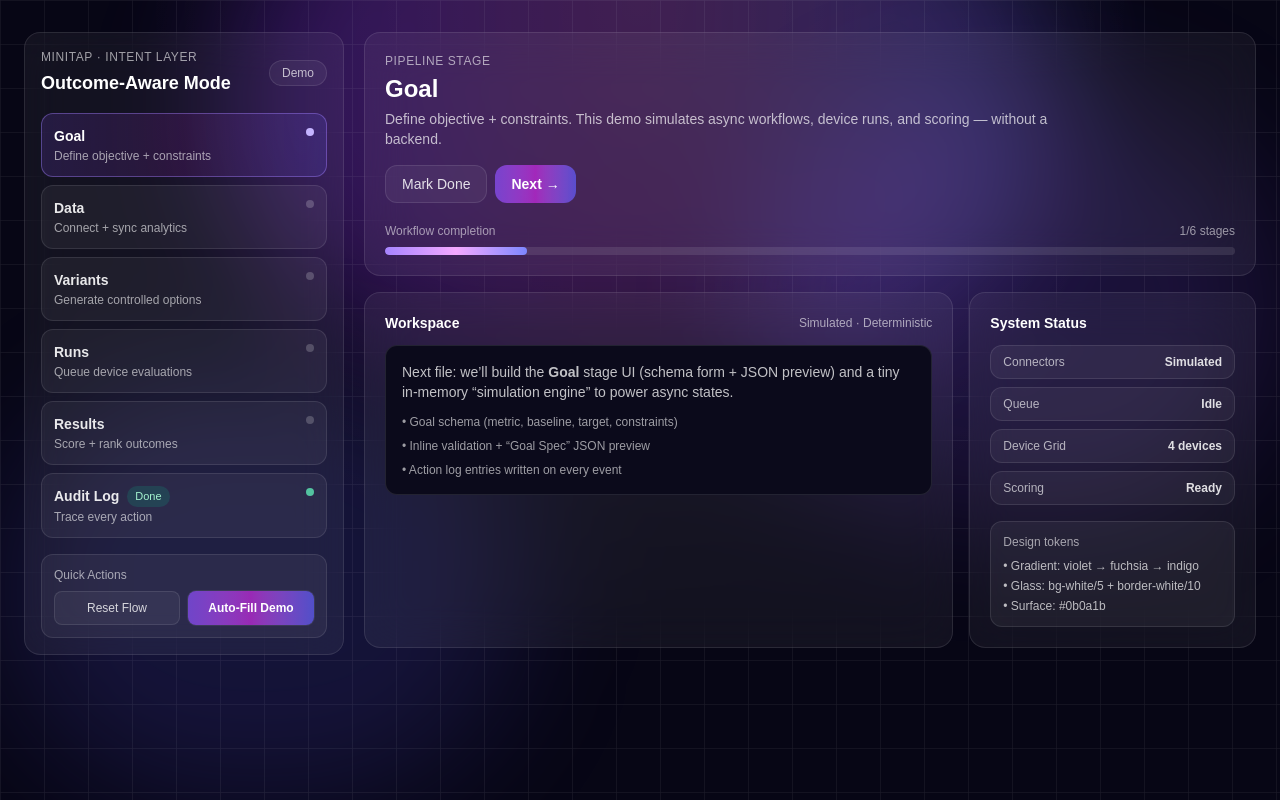
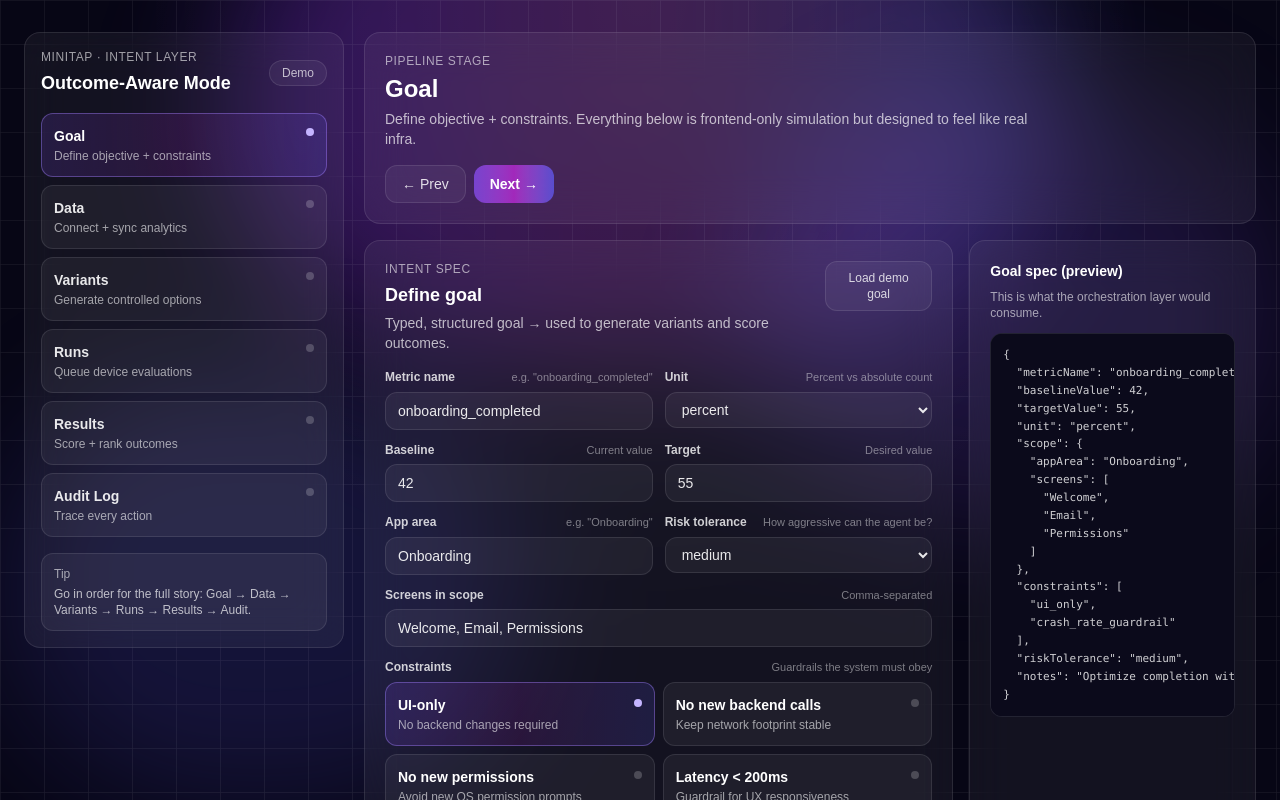
Before and after one commit to AntipasBen23/minitap-feature-demo, a Next.js app: page / in a window 1280 px wide. Shown: the top 800 px of the page. Built offline with nearby package versions, Linux system fonts and the light colour scheme.

Commit message:
updateed root page

```diff
--- a/src/app/page.tsx
+++ b/src/app/page.tsx
@@ -2,6 +2,13 @@
 "use client";
 
 import React, { useMemo, useState } from "react";
+
+import GoalStage from "@/components/goal/GoalStage";
+import DataStage from "@/components/data/DataStage";
+import VariantsStage from "@/components/variants/VariantsStage";
+import RunsStage from "@/components/runs/RunsStage";
+import ResultsStage from "@/components/results/ResultsStage";
+import AuditStage from "@/components/audit/AuditStage";
 
 type StageKey = "goal" | "data" | "variants" | "runs" | "results" | "audit";
 
@@ -20,14 +27,6 @@ function cx(...parts: Array<string | false | null | undefined>) {
 
 export default function Page() {
   const [stage, setStage] = useState<StageKey>("goal");
-  const [progress, setProgress] = useState<Record<StageKey, boolean>>({
-    goal: false,
-    data: false,
-    variants: false,
-    runs: false,
-    results: false,
-    audit: true,
-  });
 
   const stageMeta = useMemo(
     () => STAGES.find((s) => s.key === stage)!,
@@ -36,7 +35,7 @@ export default function Page() {
 
   return (
     <main className="min-h-screen bg-[#070615] text-white">
-      {/* Background (minitap-ish: violet/indigo glow + glass) */}
+      {/* Background (purple/indigo glass) */}
       <div className="pointer-events-none fixed inset-0">
         <div className="absolute -top-40 left-1/2 h-[520px] w-[820px] -translate-x-1/2 rounded-full bg-gradient-to-r from-violet-600/30 via-fuchsia-500/20 to-indigo-500/30 blur-3xl" />
         <div className="absolute bottom-0 left-0 h-[420px] w-[520px] rounded-full bg-indigo-500/15 blur-3xl" />
@@ -45,7 +44,6 @@ export default function Page() {
         <div className="absolute inset-0 opacity-[0.08] [background-image:linear-gradient(to_right,rgba(255,255,255,0.7)_1px,transparent_1px),linear-gradient(to_bottom,rgba(255,255,255,0.7)_1px,transparent_1px)] [background-size:44px_44px]" />
       </div>
 
-      {/* Content */}
       <div className="relative mx-auto flex min-h-screen w-full max-w-7xl gap-5 px-4 py-6 md:px-6 md:py-8">
         {/* Sidebar */}
         <aside className="hidden w-[320px] shrink-0 md:block">
@@ -67,7 +65,6 @@ export default function Page() {
             <div className="mt-4 space-y-2">
               {STAGES.map((s) => {
                 const active = s.key === stage;
-                const done = progress[s.key];
                 return (
                   <button
                     key={s.key}
@@ -81,20 +78,13 @@ export default function Page() {
                   >
                     <div className="flex items-start justify-between gap-3">
                       <div>
-                        <div className="flex items-center gap-2">
-                          <span
-                            className={cx(
-                              "text-sm font-semibold",
-                              active ? "text-white" : "text-white/90"
-                            )}
-                          >
-                            {s.label}
-                          </span>
-                          {done && (
-                            <span className="rounded-full bg-emerald-400/15 px-2 py-0.5 text-[11px] text-emerald-200">
-                              Done
-                            </span>
+                        <div
+                          className={cx(
+                            "text-sm font-semibold",
+                            active ? "text-white" : "text-white/90"
                           )}
+                        >
+                          {s.label}
                         </div>
                         <div className="mt-0.5 text-xs text-white/60">
                           {s.desc}
@@ -104,11 +94,7 @@ export default function Page() {
                       <div
                         className={cx(
                           "mt-0.5 h-2 w-2 rounded-full",
-                          active
-                            ? "bg-violet-300"
-                            : done
-                            ? "bg-emerald-300/80"
-                            : "bg-white/20"
+                          active ? "bg-violet-300" : "bg-white/20"
                         )}
                       />
                     </div>
@@ -118,46 +104,18 @@ export default function Page() {
             </div>
 
             <div className="mt-4 rounded-xl border border-white/10 bg-white/5 p-3">
-              <div className="text-xs text-white/60">Quick Actions</div>
-              <div className="mt-2 grid grid-cols-2 gap-2">
-                <button
-                  onClick={() =>
-                    setProgress((p) => ({
-                      ...p,
-                      goal: true,
-                      data: false,
-                      variants: false,
-                      runs: false,
-                      results: false,
-                    }))
-                  }
-                  className="rounded-lg border border-white/10 bg-white/5 px-3 py-2 text-xs text-white/80 hover:bg-white/10"
-                >
-                  Reset Flow
-                </button>
-                <button
-                  onClick={() =>
-                    setProgress((p) => ({
-                      ...p,
-                      goal: true,
-                      data: true,
-                      variants: true,
-                      runs: true,
-                      results: true,
-                    }))
-                  }
-                  className="rounded-lg bg-gradient-to-r from-violet-500/70 via-fuchsia-500/60 to-indigo-500/70 px-3 py-2 text-xs font-semibold text-white shadow-[0_0_0_1px_rgba(255,255,255,0.08)] hover:brightness-110"
-                >
-                  Auto-Fill Demo
-                </button>
+              <div className="text-xs text-white/60">Tip</div>
+              <div className="mt-1 text-xs text-white/70">
+                Go in order for the full story: Goal → Data → Variants → Runs →
+                Results → Audit.
               </div>
             </div>
           </div>
         </aside>
 
-        {/* Main panel */}
+        {/* Main */}
         <section className="flex min-w-0 flex-1 flex-col gap-4">
-          {/* Top card */}
+          {/* Stage header */}
           <div className="rounded-2xl border border-white/10 bg-white/5 p-5 backdrop-blur-xl">
             <div className="flex flex-wrap items-start justify-between gap-4">
               <div>
@@ -168,19 +126,21 @@ export default function Page() {
                   {stageMeta.label}
                 </h1>
                 <p className="mt-1 max-w-2xl text-sm text-white/70">
-                  {stageMeta.desc}. This demo simulates async workflows, device
-                  runs, and scoring — without a backend.
+                  {stageMeta.desc}. Everything below is frontend-only simulation
+                  but designed to feel like real infra.
                 </p>
               </div>
 
               <div className="flex gap-2">
                 <button
-                  onClick={() =>
-                    setProgress((p) => ({ ...p, [stage]: true }))
-                  }
+                  onClick={() => {
+                    const idx = STAGES.findIndex((s) => s.key === stage);
+                    const prev = STAGES[Math.max(idx - 1, 0)];
+                    setStage(prev.key);
+                  }}
                   className="rounded-xl border border-white/10 bg-white/5 px-4 py-2 text-sm text-white/85 hover:bg-white/10"
                 >
-                  Mark Done
+                  ← Prev
                 </button>
                 <button
                   onClick={() => {
@@ -194,76 +154,17 @@ export default function Page() {
                 </button>
               </div>
             </div>
-
-            {/* Progress strip */}
-            <div className="mt-5">
-              <div className="flex items-center justify-between text-xs text-white/55">
-                <span>Workflow completion</span>
-                <span>
-                  {
-                    Object.values(progress).filter(Boolean).length
-                  }/{Object.keys(progress).length} stages
-                </span>
-              </div>
-              <div className="mt-2 h-2 w-full overflow-hidden rounded-full bg-white/10">
-                <div
-                  className="h-full rounded-full bg-gradient-to-r from-violet-400 via-fuchsia-300 to-indigo-400"
-                  style={{
-                    width: `${
-                      (Object.values(progress).filter(Boolean).length /
-                        Object.keys(progress).length) *
-                      100
-                    }%`,
-                  }}
-                />
-              </div>
-            </div>
           </div>
 
-          {/* Stage content (placeholder – we’ll implement per-stage in next files) */}
-          <div className="grid gap-4 lg:grid-cols-3">
-            <div className="rounded-2xl border border-white/10 bg-white/5 p-5 backdrop-blur-xl lg:col-span-2">
-              <div className="flex items-center justify-between">
-                <div className="text-sm font-semibold">Workspace</div>
-                <span className="text-xs text-white/60">
-                  Simulated · Deterministic
-                </span>
-              </div>
-              <div className="mt-3 rounded-xl border border-white/10 bg-[#0b0a1b] p-4">
-                <p className="text-sm text-white/75">
-                  Next file: we’ll build the <span className="font-semibold">Goal</span>{" "}
-                  stage UI (schema form + JSON preview) and a tiny in-memory
-                  “simulation engine” to power async states.
-                </p>
-                <div className="mt-3 grid gap-2 text-xs text-white/60">
-                  <div>• Goal schema (metric, baseline, target, constraints)</div>
-                  <div>• Inline validation + “Goal Spec” JSON preview</div>
-                  <div>• Action log entries written on every event</div>
-                </div>
-              </div>
-            </div>
+          {/* Stage body */}
+          {stage === "goal" && <GoalStage />}
+          {stage === "data" && <DataStage />}
+          {stage === "variants" && <VariantsStage />}
+          {stage === "runs" && <RunsStage />}
+          {stage === "results" && <ResultsStage />}
+          {stage === "audit" && <AuditStage />}
 
-            <div className="rounded-2xl border border-white/10 bg-white/5 p-5 backdrop-blur-xl">
-              <div className="text-sm font-semibold">System Status</div>
-              <div className="mt-3 space-y-2">
-                <StatusRow label="Connectors" value="Simulated" />
-                <StatusRow label="Queue" value="Idle" />
-                <StatusRow label="Device Grid" value="4 devices" />
-                <StatusRow label="Scoring" value="Ready" />
-              </div>
-
-              <div className="mt-4 rounded-xl border border-white/10 bg-white/5 p-3">
-                <div className="text-xs text-white/60">Design tokens</div>
-                <div className="mt-2 space-y-1 text-xs text-white/70">
-                  <div>• Gradient: violet → fuchsia → indigo</div>
-                  <div>• Glass: bg-white/5 + border-white/10</div>
-                  <div>• Surface: #0b0a1b</div>
-                </div>
-              </div>
-            </div>
-          </div>
-
-          {/* Mobile stage selector (small screens) */}
+          {/* Mobile stage selector */}
           <div className="md:hidden">
             <div className="rounded-2xl border border-white/10 bg-white/5 p-3 backdrop-blur-xl">
               <div className="mb-2 text-xs text-white/60">Stages</div>
@@ -290,12 +191,3 @@ export default function Page() {
     </main>
   );
 }
-
-function StatusRow({ label, value }: { label: string; value: string }) {
-  return (
-    <div className="flex items-center justify-between rounded-xl border border-white/10 bg-white/5 px-3 py-2">
-      <span className="text-xs text-white/65">{label}</span>
-      <span className="text-xs font-semibold text-white/85">{value}</span>
-    </div>
-  );
-}
```
